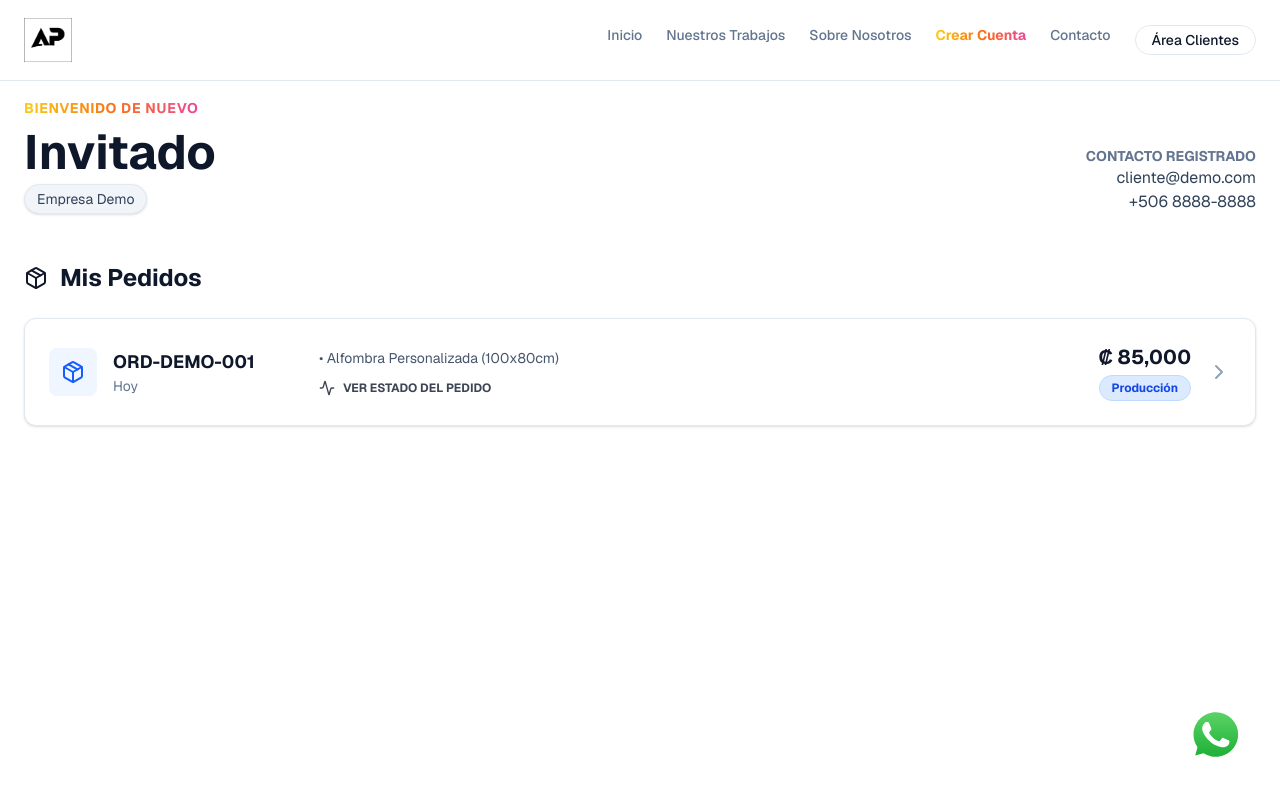
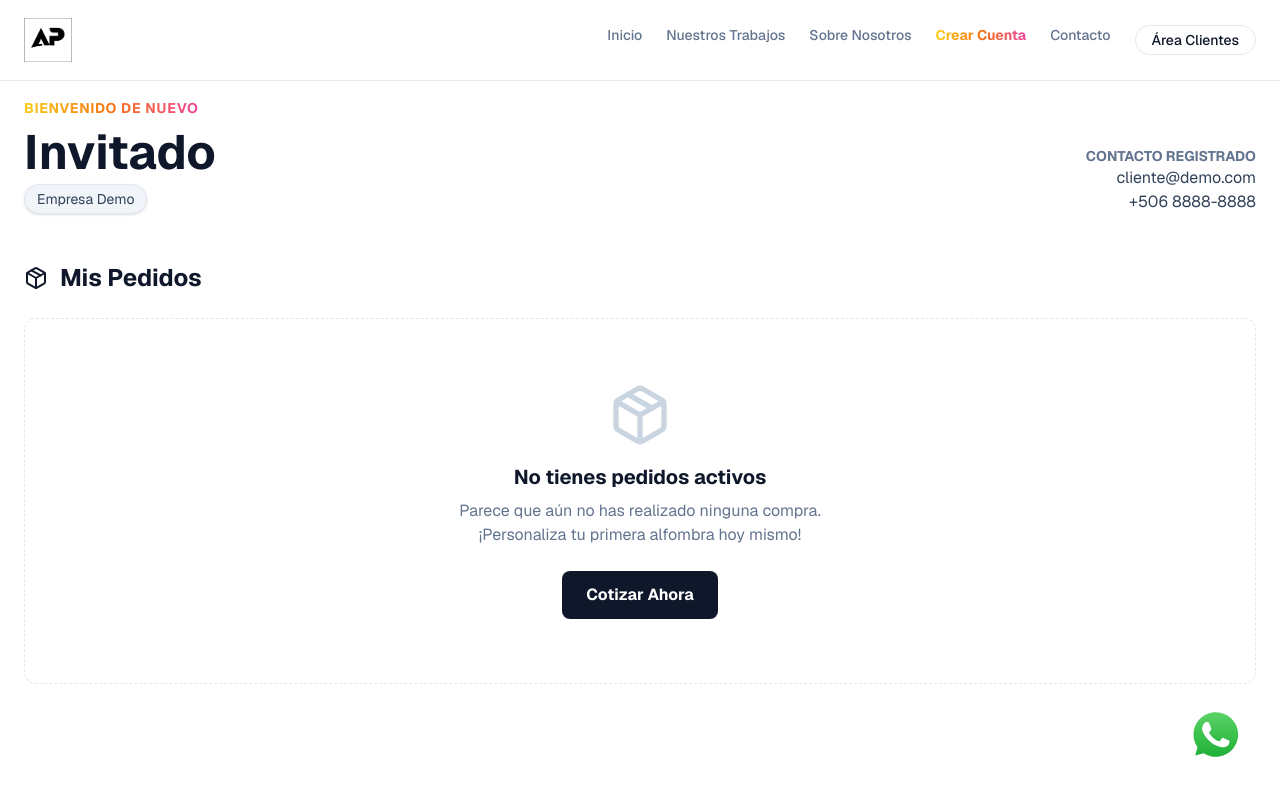
Before and after one commit to alfombraspersonalizadascr001-dot/apcr, a Next.js app: page /dashboard in a window 1280 px wide. Shown: the top 796 px of the page. Built offline with nearby package versions, Linux system fonts and the light colour scheme.

Commit message:
Empty orders state implementation for new accounts

```diff
--- a/app/dashboard/page.tsx
+++ b/app/dashboard/page.tsx
@@ -60,24 +60,8 @@ const DEFAULT_CLIENT = {
     mobilePhone: "+506 8888-8888"
 };
 
-const MOCK_ORDERS: Order[] = [
-    {
-        id: "ORD-DEMO-001",
-        date: "Hoy",
-        status: "Producción",
-        step: 2, // Corte
-        total: "₡ 85,000",
-        items: ["Alfombra Personalizada (100x80cm)"],
-        images: {
-            topView: "/mock-top.jpg",
-            render: "/mock-render.jpg"
-        },
-        documents: {
-            proforma: "#PRO-2026.pdf",
-            invoice: null
-        }
-    }
-];
+const MOCK_ORDERS: Order[] = [];
+// MOCK_ORDERS is now empty by default. Real orders would be fetched from database.
 
 export default function DashboardPage() {
     const [selectedOrder, setSelectedOrder] = useState<Order | null>(null);
@@ -126,7 +110,19 @@ export default function DashboardPage() {
                 </h2>
 
                 <div className="grid gap-4">
-                    {MOCK_ORDERS.map((order) => (
+                    {MOCK_ORDERS.length === 0 ? (
+                        <div className="text-center py-16 bg-white border border-slate-200 rounded-xl border-dashed">
+                            <Package className="w-16 h-16 text-slate-300 mx-auto mb-4" />
+                            <h3 className="text-xl font-bold text-slate-900 mb-2">No tienes pedidos activos</h3>
+                            <p className="text-slate-500 mb-6 max-w-md mx-auto">
+                                Parece que aún no has realizado ninguna compra. ¡Personaliza tu primera alfombra hoy mismo!
+                            </p>
+                            <a href="/#contacto" className="inline-block px-6 py-3 bg-slate-900 text-white font-bold rounded-lg hover:bg-slate-800 transition-colors">
+                                Cotizar Ahora
+                            </a>
+                        </div>
+                    ) : (
+                        MOCK_ORDERS.map((order) => (
                             <div
                                 key={order.id}
                                 onClick={() => setSelectedOrder(order)}
@@ -171,7 +167,7 @@ export default function DashboardPage() {
                                     <ChevronRight className="text-slate-400 group-hover:text-slate-900 group-hover:translate-x-1 transition-all" />
                                 </div>
                             </div>
-                    ))}
+                        )))}
                 </div>
 
             </main>
```
Lines whose indentation alone changed are shown as unchanged.
